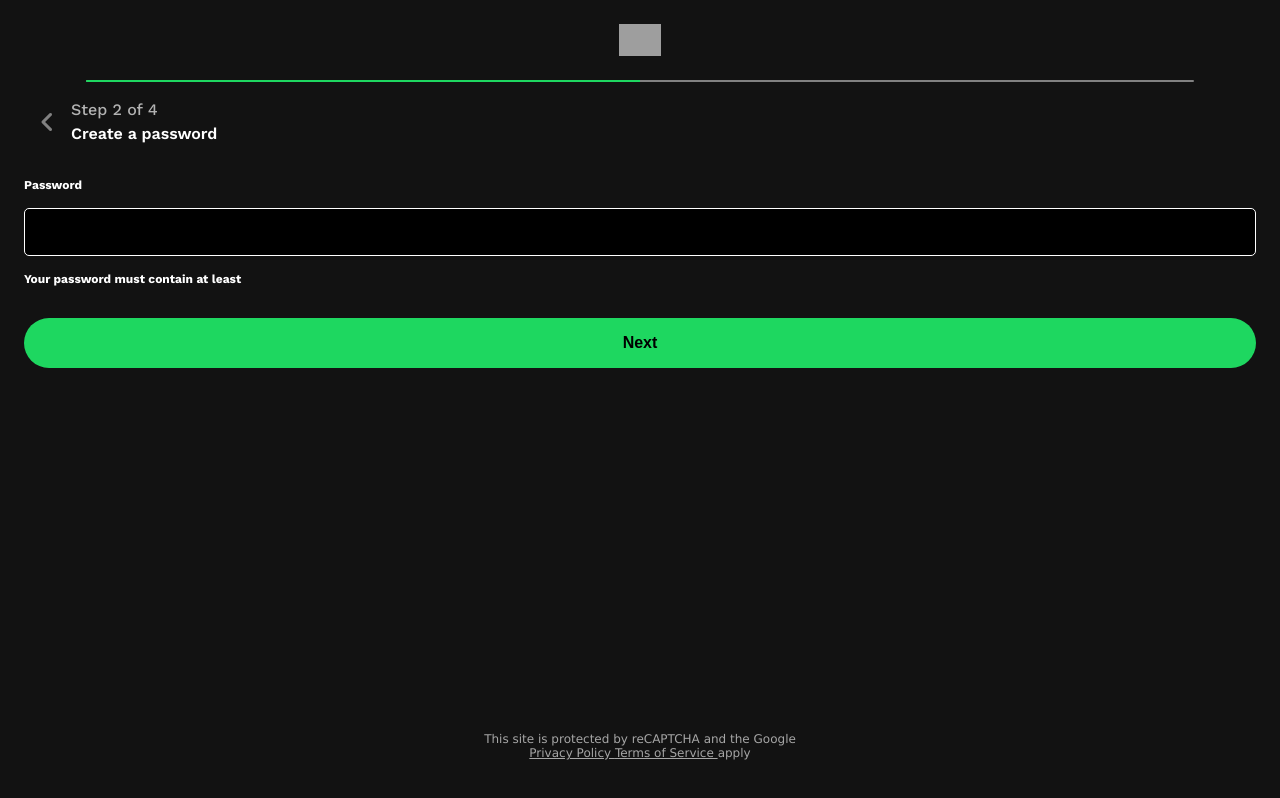
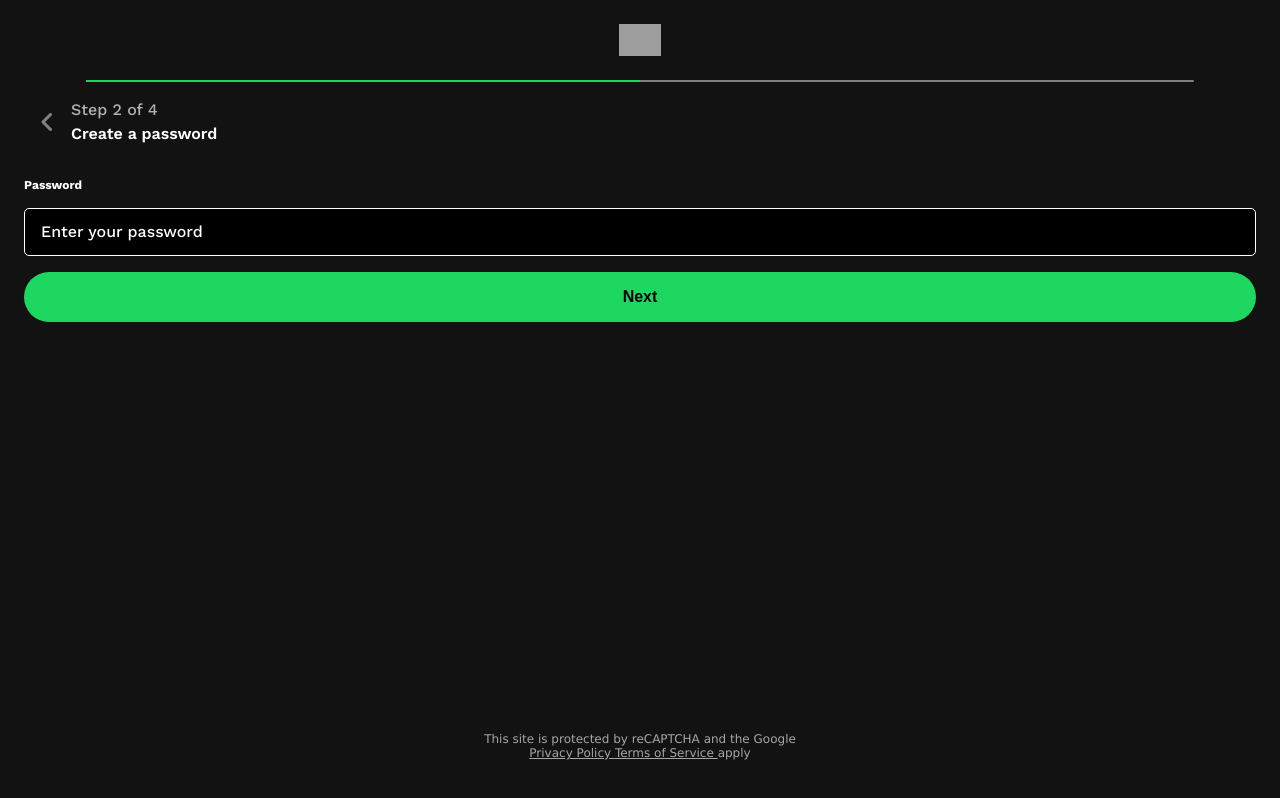
Before and after one commit to Ronmycode/spotify_clone, a React (Vite) app in the folder vite-project/: page /signupForm in a window 1280 px wide. Both pictures are taken after typing "name@example.com" into the empty fields and a click on the button "Next". Built offline with nearby package versions, Linux system fonts and the light colour scheme; grey boxes are pictures that could not be loaded.

Commit message:
added the email and password validation with react-hook-form, i'm working on form 3

```diff
--- a/vite-project/src/Components/BannerAdd.jsx
+++ b/vite-project/src/Components/BannerAdd.jsx
@@ -10,11 +10,10 @@ function BannerAdd() {
       <p className="description">
         Take control of your listening with ad-free music. Cancel anytime.
       </p>
-      <button className="btn">
-        <Link className="btn" to="/signUpForm">
-          Sign Up
-        </Link>
-      </button>
+
+      <Link className="btn" to="/signUpForm">
+        <button className="btn"> Sign Up</button>
+      </Link>
     </div>
   );
 }
--- a/vite-project/src/Components/SignUpEmailAddress.css
+++ b/vite-project/src/Components/SignUpEmailAddress.css
@@ -24,6 +24,9 @@
   padding: 1rem 0;
 }
 .Form input {
+  color: white;
+  padding-left: 0.5rem;
+  font-weight: 500;
   border: solid 1px white;
   /*   color: white; */
   font-size: 1rem;
--- a/vite-project/src/Pages/SignupForm.css
+++ b/vite-project/src/Pages/SignupForm.css
@@ -127,3 +127,14 @@
 .Gender input {
   background-color: black;
 }
+
+.error {
+  color: #f3727f;
+  font-weight: 500 !important;
+  font-size: 1rem !important;
+}
+
+.error i {
+  font-size: 1rem;
+  padding-right: 0.25rem;
+}
--- a/vite-project/src/Pages/SignupForm.jsx
+++ b/vite-project/src/Pages/SignupForm.jsx
@@ -8,17 +8,19 @@ import { useForm } from "react-hook-form";
 
 /* 1st form */
 function Form1({ onComplete }) {
-  const [inputValue, setInputValue] = useState("");
+  const {
+    register, // To register inputs for tracking
+    handleSubmit, // To handle form submission
+    formState: { errors }, // To track validation errors
+  } = useForm();
 
-  const handleSubmit = (e) => {
-    e.preventDefault();
-    if (inputValue) {
-      onComplete(); // Move to the next form
-    }
+  const onSubmit = (data) => {
+    console.log("Form Data:", data);
+    onComplete(); // Move to the next form
   };
 
   return (
-    <form onSubmit={handleSubmit} className="Form">
+    <form onSubmit={handleSubmit(onSubmit)} className="Form">
       <div className="SignUpBanner">
         <p>
           Sign up to
@@ -29,16 +31,27 @@ function Form1({ onComplete }) {
       <p>Email Address</p>
       <input
         type="email"
-        value={inputValue}
-        name="Email Address"
+        placeholder="name@domain.com"
         id="Email"
-        placeholder="name@domain.com"
-        onChange={(e) => setInputValue(e.target.value)}
-      ></input>
+        // Use the register function to register this input
+        {...register("email", {
+          required: "Email is required",
+          pattern: {
+            value: /^[a-zA-Z0-9._%+-]+@[a-zA-Z0-9.-]+\.[a-zA-Z]{2,}$/,
+            message: "Invalid email address",
+          },
+        })}
+      />
+      {errors.email && (
+        <p className="error">
+          <i class="fa-solid fa-circle-exclamation"></i>
+          {errors.email.message}
+        </p>
+      )}{" "}
+      {/* Display error message if any */}
       <button type="submit" className="btn">
         Next
       </button>
-
       <SsoLinks />
     </form>
   );
@@ -46,19 +59,21 @@ function Form1({ onComplete }) {
 
 /* 2nd Form */
 function Form2({ onComplete, currentForm, totalForms, formName }) {
-  const [inputValue, setInputValue] = useState("");
+  const {
+    register, // To register inputs for tracking
+    handleSubmit, // To handle form submission
+    formState: { errors }, // To track validation errors
+  } = useForm();
 
   const Form2_indication = "Create a password"; //This is the indication that shows under the progress bar for user
 
-  const handleSubmit = (e) => {
-    e.preventDefault();
-    if (inputValue) {
-      onComplete(); // Move to the next form
-    }
+  const onSubmit = (data) => {
+    console.log("Form Data:", data);
+    onComplete(); // Move to the next form
   };
 
   return (
-    <form onSubmit={handleSubmit} className="Form">
+    <form onSubmit={handleSubmit(onSubmit)} className="Form">
       <ProgressBar
         currentForm={currentForm}
         totalForms={totalForms}
@@ -66,16 +81,27 @@ function Form2({ onComplete, currentForm, totalForms, formName }) {
       />
       <p>Password</p>
       <input
-        type="password"
-        value={inputValue}
         name="Password"
         id="Password"
-        placeholder=""
-        onChange={(e) => setInputValue(e.target.value)}
-      ></input>
-      <div>
-        <p>Your password must contain at least</p>
-      </div>
+        placeholder="Enter your password"
+        type="password"
+        {...register("Password", {
+          required: "Password is required",
+          pattern: {
+            value: /^(?=.*[A-Za-z])(?=.*[0-9\W]).{10,}$/,
+            message:
+              "Password must contain at least 1 letter 1 number or special character, and be at least 10 characters long",
+          },
+        })}
+      />
+      {errors.Password && (
+        <div className="error">
+          <p>
+            <i class="fa-solid fa-circle-exclamation"></i>
+            {errors.Password.message}
+          </p>
+        </div>
+      )}
       <button type="submit" className="btn">
         Next
       </button>
@@ -86,7 +112,7 @@ function Form2({ onComplete, currentForm, totalForms, formName }) {
 /* 3rd Form */
 function Form3({ onComplete, currentForm, totalForms }) {
   const [inputValue, setInputValue] = useState("");
-  const Form3_indication = "Tell us about yourself"; //This is the indication that shows under the progress bar for user
+  const Form3_indication = "Tell us about yourself"; //direction to user
 
   const handleSubmit = (e) => {
     e.preventDefault();
@@ -113,7 +139,7 @@ function Form3({ onComplete, currentForm, totalForms }) {
         className="name"
         type="text"
         value={inputValue}
-        name="text"
+        name="gender"
         id="Name"
         placeholder=""
         onChange={(e) => setInputValue(e.target.value)}
@@ -176,7 +202,7 @@ function Form3({ onComplete, currentForm, totalForms }) {
               className="Gender-radio"
               type="radio"
               value={inputValue}
-              name="Man"
+              name="gender"
               id="Man"
               onChange={(e) => setInputValue(e.target.value)}
             ></input>
@@ -190,7 +216,7 @@ function Form3({ onComplete, currentForm, totalForms }) {
               className="gender"
               type="radio"
               value={inputValue}
-              name="Woman"
+              name="gender"
               id="Woman"
               onChange={(e) => setInputValue(e.target.value)}
             ></input>
@@ -202,7 +228,7 @@ function Form3({ onComplete, currentForm, totalForms }) {
               className="gender"
               type="radio"
               value={inputValue}
-              name="Non-binary"
+              name="gender"
               id="Non-binary"
               onChange={(e) => setInputValue(e.target.value)}
             ></input>
```
